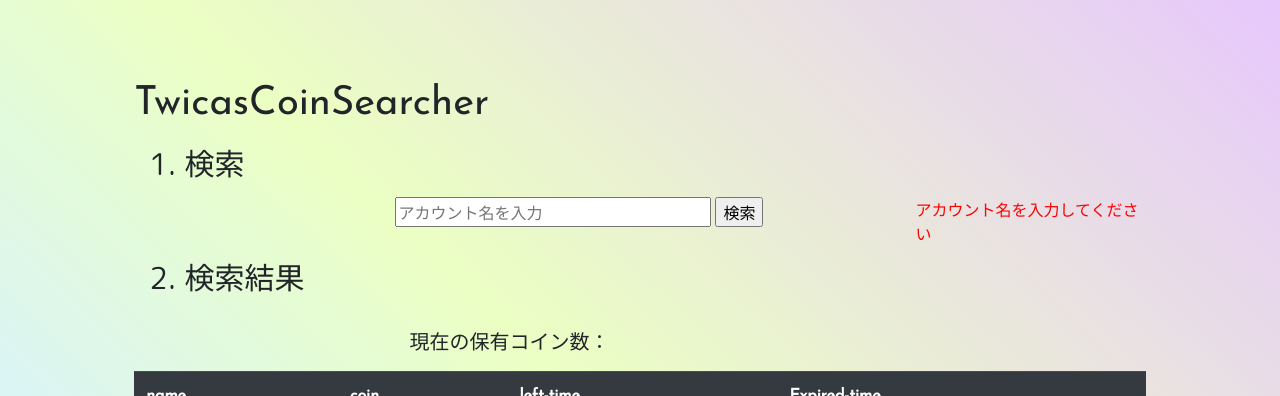
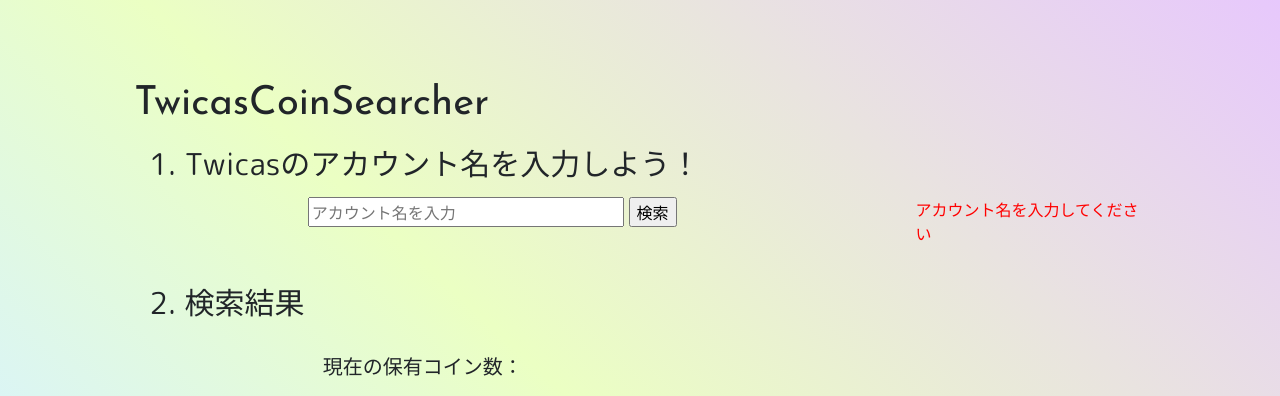
Before and after one commit to Jack0rantan/nginx-django, a Django app: page /develop/coin in a window 1280 px wide. Shown: the top 396 px of the page. Run offline with Django 3.2, Linux system fonts and the light colour scheme; lists and menus that the app fills with data are empty; some libraries are stand-ins or nearby versions; some web fonts are replaced.

Commit message:
[revise] coin UI

```diff
--- a/myapp/templates/coin.html
+++ b/myapp/templates/coin.html
@@ -17,11 +17,11 @@ TwicasCoin Searcher
     <!-- main -->
 
     <h1>TwicasCoinSearcher</h1>
-      <h2 class="en2 font-MP"> 1. 検索 </h2>
+      <h2 class="en2 font-MP"> 1. Twicasのアカウント名を入力しよう！ </h2>
 
       <div class="row text-left">
-        <div class="col-md-3"></div>
-        <div class="col-md-6">
+        <div class="col-md-2"></div>
+        <div class="col-md-7">
           <form id="form1" action="coin" method="GET">
             <input id="sbox1" id="s" name="account" type="text" placeholder="アカウント名を入力" value=""/>
             <input id="sbtn1" type="submit" value="検索"/>
@@ -34,10 +34,11 @@ TwicasCoin Searcher
       </div>
 
       <!-- Display Search-Result -->
+      <p></p>
       <h2 class="en2 font-MP"> 2. 検索結果</h2>
       <div class="row text-left">
-        <div class="col-md-3"></div>
-        <div class="col-md-6">
+        <div class="col-md-2"></div>
+        <div class="col-md-7">
           <p class="en1 font-MP"> 現在の保有コイン数：<strong class="en3"> {{ allcoin }} </strong></p>
         </div>
         <div class="col-md-3"></div>
```
